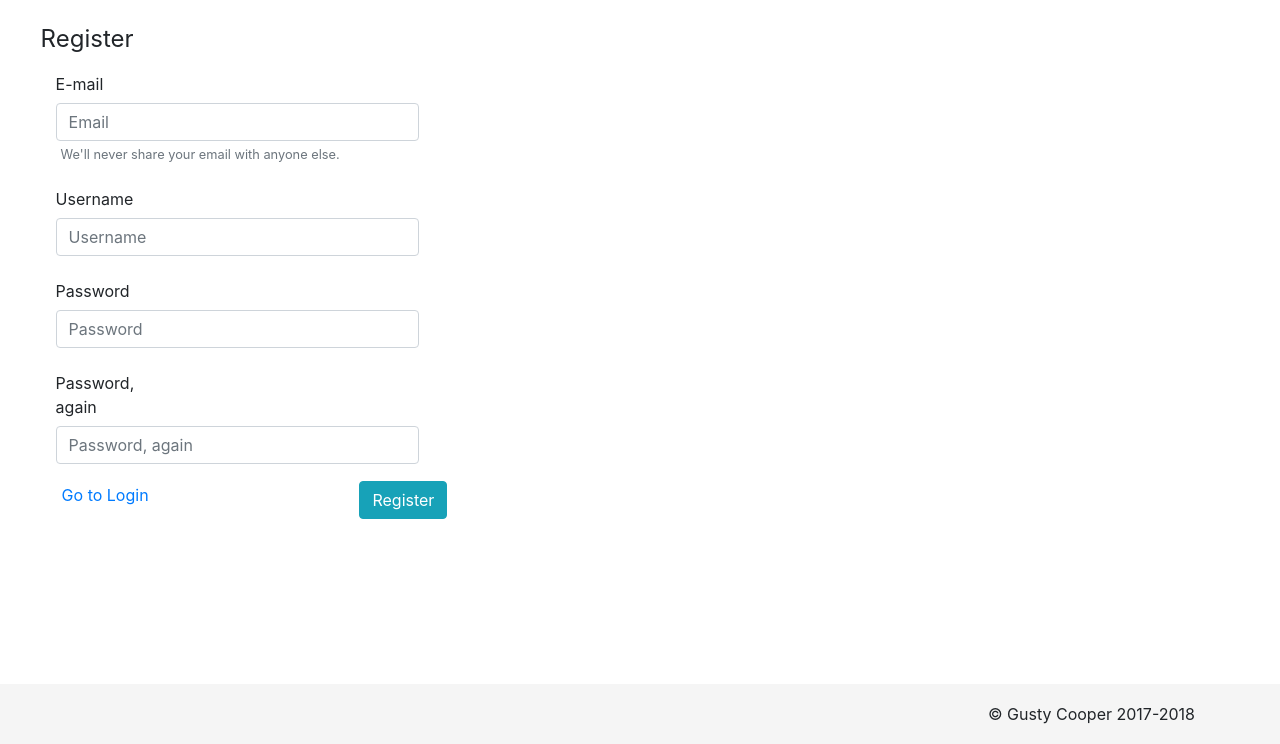
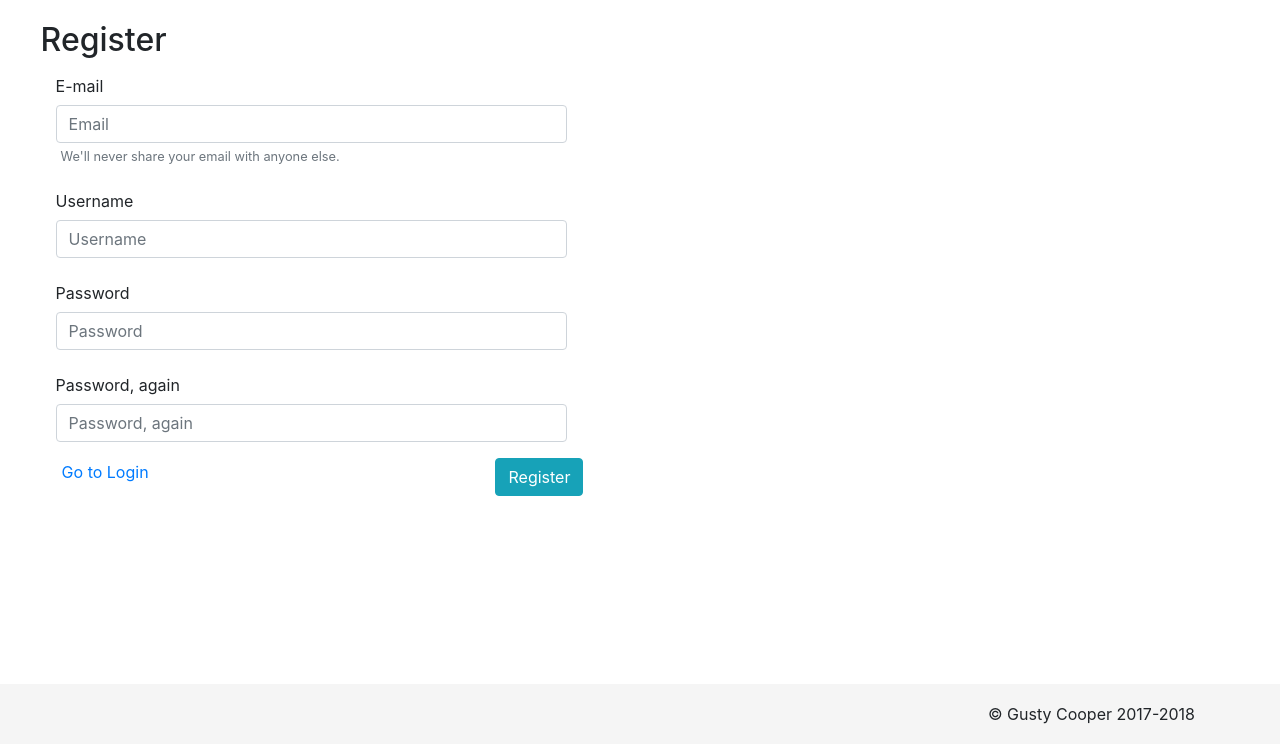
Before and after one commit to CobeMakarov/gusty.bike, a Flask app: template templates/admin_users_new.html in a window 1280 px wide. Shown: the part 56-800 px from the top of the page. Run offline with Flask 2, Linux system fonts and the light colour scheme; the template is opened without the code that fills it, so the values that code supplies are empty; some libraries are stand-ins or nearby versions.

Commit message:
Normalized HTML form formatting and styling

```diff
--- a/templates/admin_posts_new.html
+++ b/templates/admin_posts_new.html
@@ -10,6 +10,7 @@
 
     </script>
     <div class="container-fluid" style="padding-left: 2%; padding-right: 1%;">
+
         <h2>Add a new Post</h2>
         <div class="row">
             <div class="col-md-6">
--- a/templates/admin_users_new.html
+++ b/templates/admin_users_new.html
@@ -16,12 +16,12 @@
 
                 <form class="form-horizontal" id="register-layout" method="post">
 
-                    <legend>Register</legend>
+                    <h2>Register</h2>
 
                     <div class="form-group">
-                        <label for="registerEmail" class="col-md-3 col-form-label">E-mail</label>
+                        <label for="registerEmail" class="col-md-4 col-form-label">E-mail</label>
 
-                        <div class="col-md-8">
+                        <div class="col-md-11">
                             <input type="email" class="form-control" name="email" id="registerEmail" placeholder="Email">
                         </div>
 
@@ -30,44 +30,44 @@
 
                     <div class="form-group">
 
-                        <label for="registerUsername" class="col-md-3 col-form-label">Username</label>
+                        <label for="registerUsername" class="col-md-4 col-form-label">Username</label>
 
-                        <div class="col-md-8">
+                        <div class="col-md-11">
                             <input type="text" class="form-control" name="username" id="registerUsername" placeholder="Username">
                         </div>
                     </div>
 
                     <div class="form-group">
 
-                        <label for="registerPassword" class="col-md-3 col-form-label">Password</label>
+                        <label for="registerPassword" class="col-md-4 col-form-label">Password</label>
 
-                        <div class="col-md-8">
+                        <div class="col-md-11">
                             <input type="password" class="form-control" name="password" id="registerPassword" placeholder="Password">
                         </div>
                     </div>
 
                     <div class="form-group">
 
-                        <label for="registerPassword2" class="col-md-3 col-form-label">Password, again</label>
+                        <label for="registerPassword2" class="col-md-4 col-form-label">Password, again</label>
 
-                        <div class="col-md-8">
+                        <div class="col-md-11">
                             <input type="password" class="form-control" name="password" id="registerPassword2" placeholder="Password, again">
                         </div>
                     </div>
 
-                    <div class="col-md-2"></div>
+                    <!-- <div class="col-md-2"></div> -->
 
-                    <div class="col-md-10">
+                    <div class="col-md-11">
 
                         <div class="row">
 
-                            <div class="col-md-7">
+                            <div class="col-md-9">
                                 <button type="button" class="btn btn-link" id="showLogin" style="padding: 0 5px 0 5px;">
                                     Go to Login
                                 </button>
                             </div>
 
-                            <div class="col-md-2">
+                            <div class="col-md-3">
                                 <button type="button" class="btn btn-info" id="completeRegistration" style="margin-left: 32%;">Register</button>
                             </div>
 
```
